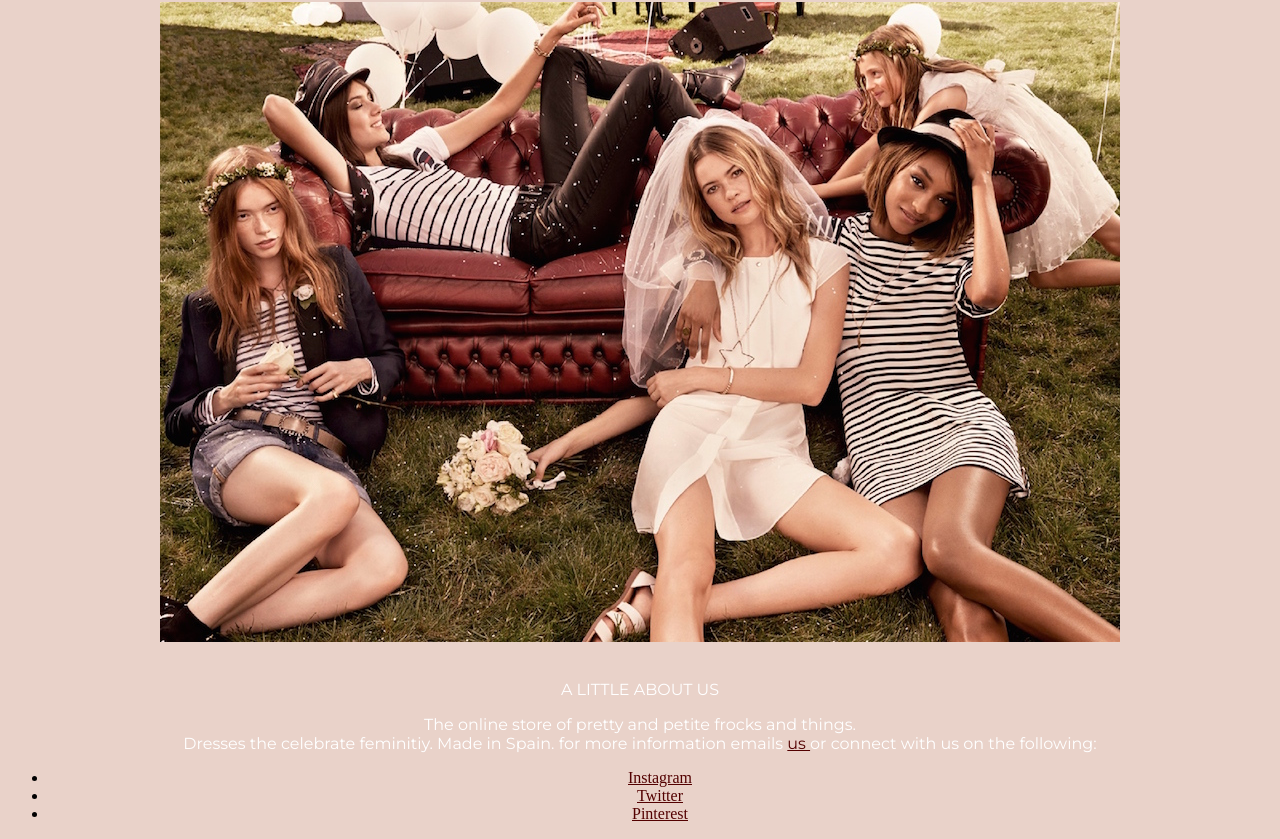
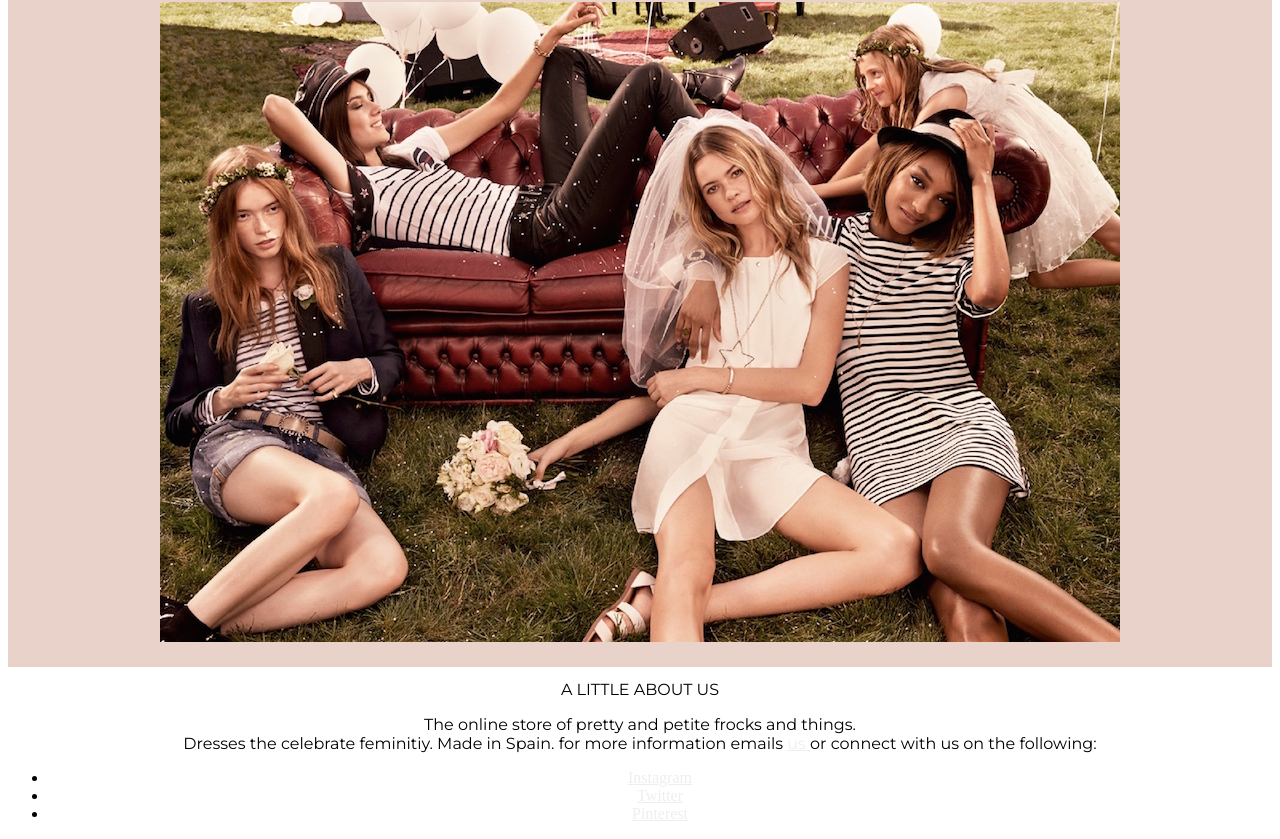
Before and after one commit to Jhoannamarissa/jhoannamarissa.github.io, a plain HTML site: page index.html in a window 1280 px wide. Shown: the part 167-1006 px from the top of the page. Drawn offline with Linux system fonts and the light colour scheme.

Commit message:
background and font

```diff
--- a/CSS/main.css
+++ b/CSS/main.css
@@ -1,18 +1,18 @@
 @import url(http://fonts.googleapis.com/css?family=Montserrat:400,700);
 
 body {
-	background-color: #e9d2c9;
+	background-color: #ffffff;
 	text-align: center;
 }
 
 h1 {
-	color: white;
+	color: black;
 	text-align: center;
 	font-family: 'Montserrat', sans-serif;;
 	font-size: 16px;
 }
 h2 {
-	color: white;
+	color: black;
 	text-align: center;
 	font-family: 'Montserrat', sans-serif;
 	font-size: 16px;
@@ -21,13 +21,12 @@ h2 {
 }
 
 p {
-	font-family: 'Montserrat', sans-serif;	color: white;
+	font-family: 'Montserrat', sans-serif;
+	color: black;
 	text-align: center
-	background-color: white;
-
 
 }
 
 a {
-	color: #530000;
+	color: #eeeeee;
 }
```
